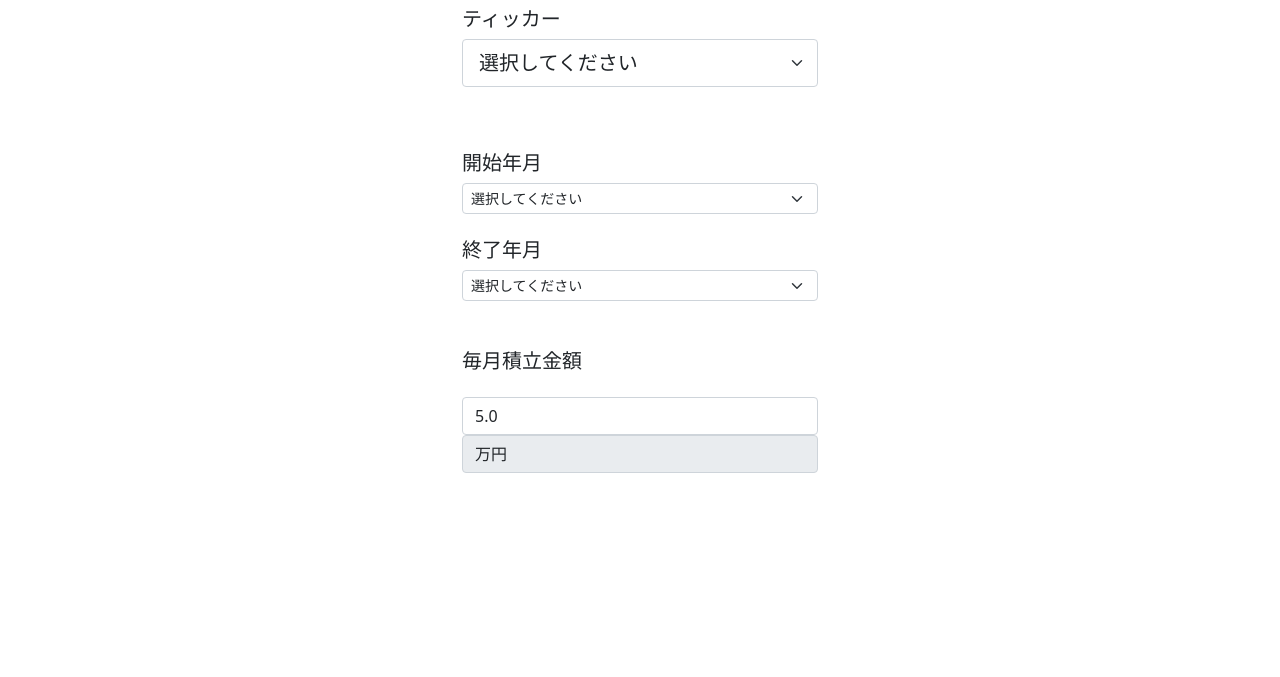
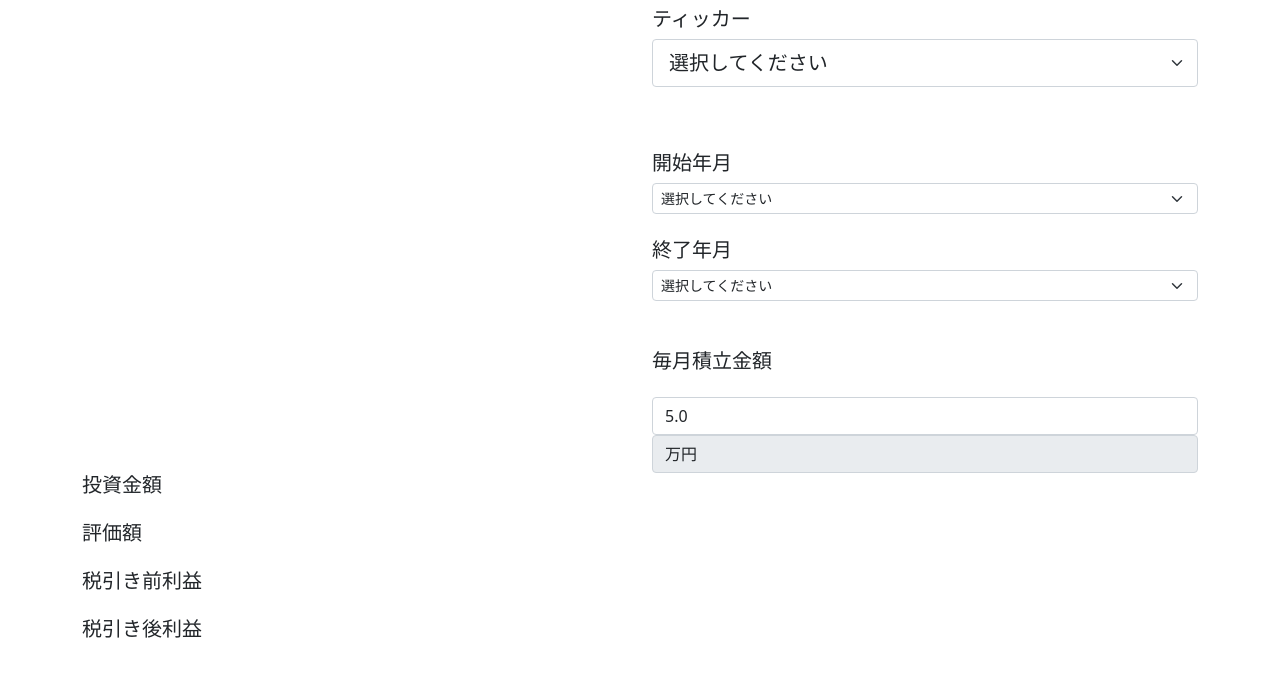
Before and after one commit to gowalk772/stock_Reserve, a plain HTML site: page index.html in a window 1280 px wide. Shown: the part 97-774 px from the top of the page. Drawn offline with nearby package versions, Linux system fonts and the light colour scheme.

Commit message:
Add files via upload

```diff
--- a/index.html
+++ b/index.html
@@ -74,6 +74,23 @@
             <span class="input-group-text" id="basic-addon2">万円</span>
           </div>
         </div>
+        <br>
+        <br>
+
+        <h5>投資金額</h5>
+        <br>
+        <br>
+
+        <h5>評価額</h5>
+        <br>
+        <br>
+
+        <h5>税引き前利益</h5>
+        <br>
+        <br>
+        <h5>税引き後利益</h5>
+
+
 
 
 
```
